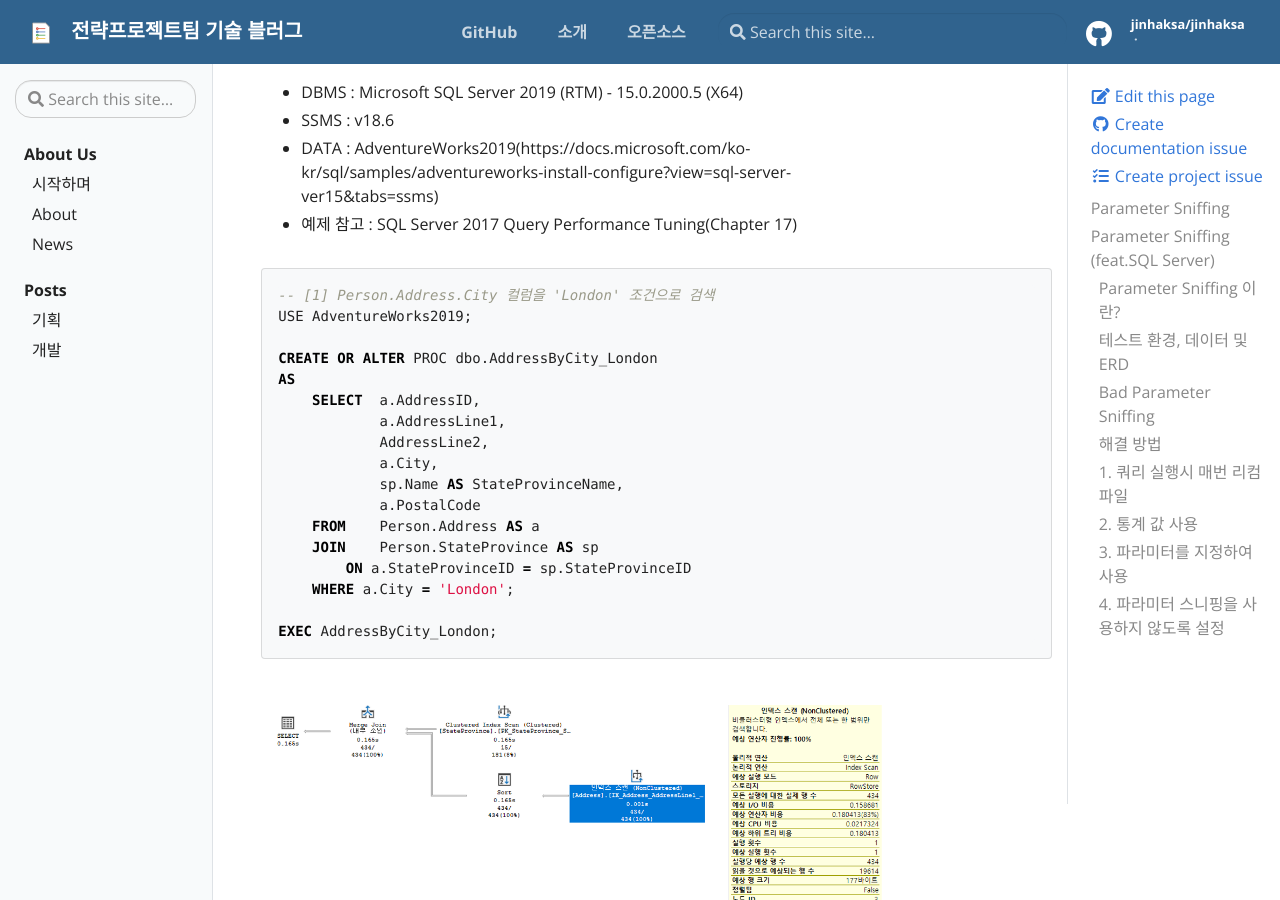
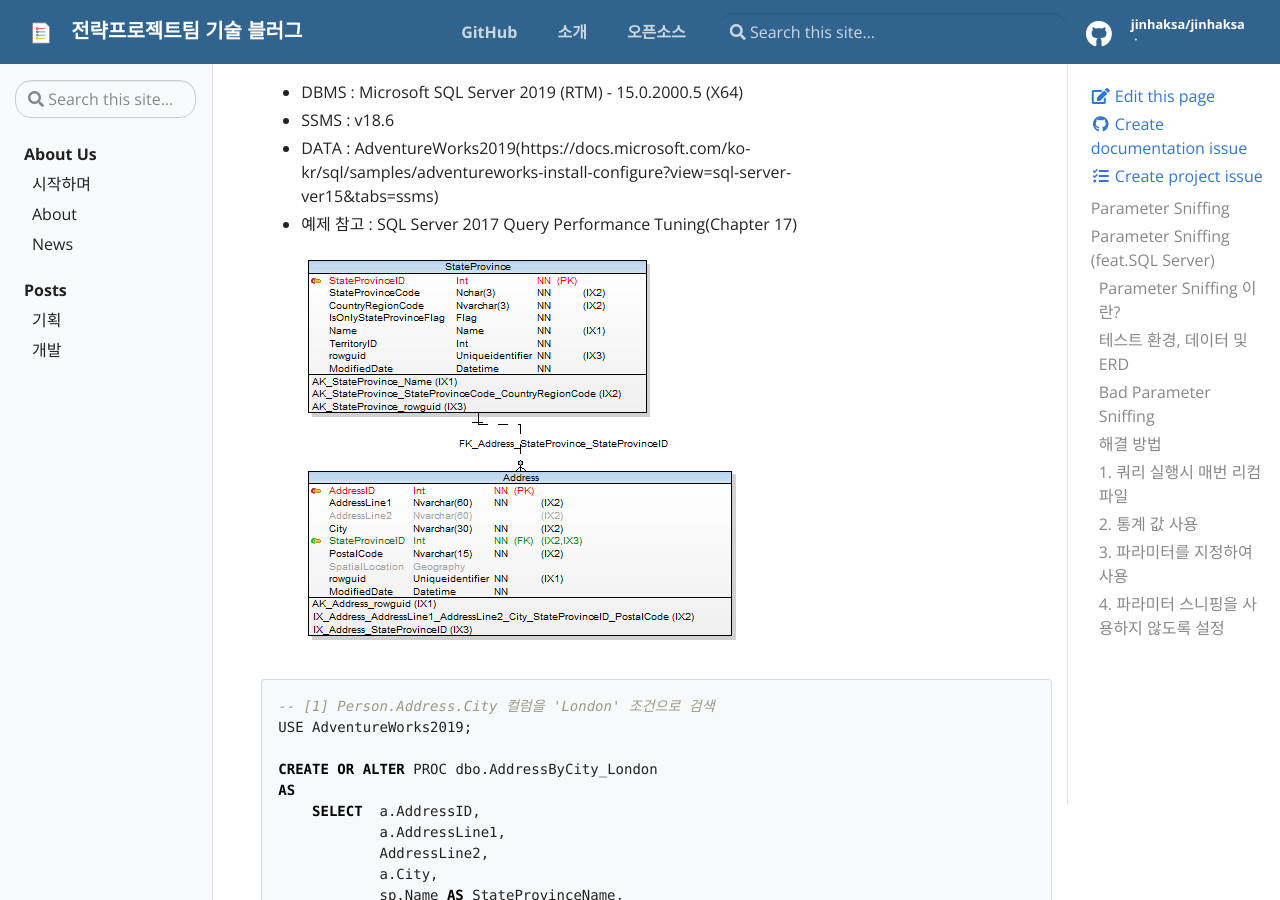
Before and after one commit to jinhaksa/jinhaksa.github.io, a Jekyll site: the page built from _posts/dev/2021-11-30-parameter-sniffing.md, in a window 1280 px wide and 900 px high, scrolled down 596 px. Built offline with Jekyll 4.4.1, drawn with Linux system fonts in a browser that asks for light colours.

Commit message:
ERD  삽입

````diff
--- a/_posts/dev/2021-11-30-parameter-sniffing.md
+++ b/_posts/dev/2021-11-30-parameter-sniffing.md
@@ -29,6 +29,8 @@ SQL Server에서 파리미터가 사용된 SP 또는 쿼리(이하 parameterized
 - SSMS : v18.6
 - DATA : AdventureWorks2019(https://docs.microsoft.com/ko-kr/sql/samples/adventureworks-install-configure?view=sql-server-ver15&tabs=ssms)
 - 예제 참고 : SQL Server 2017 Query Performance Tuning(Chapter 17)
+
+  ![](/assets/img/posts/dev/2021-11-30-parameter-sniffing/ps_6.png)
 
 ```sql
 -- [1] Person.Address.City 컬럼을 'London' 조건으로 검색
````
Also changed, not shown: assets/img/posts/dev/2021-11-30-parameter-sniffing/ps_6.png (added).
